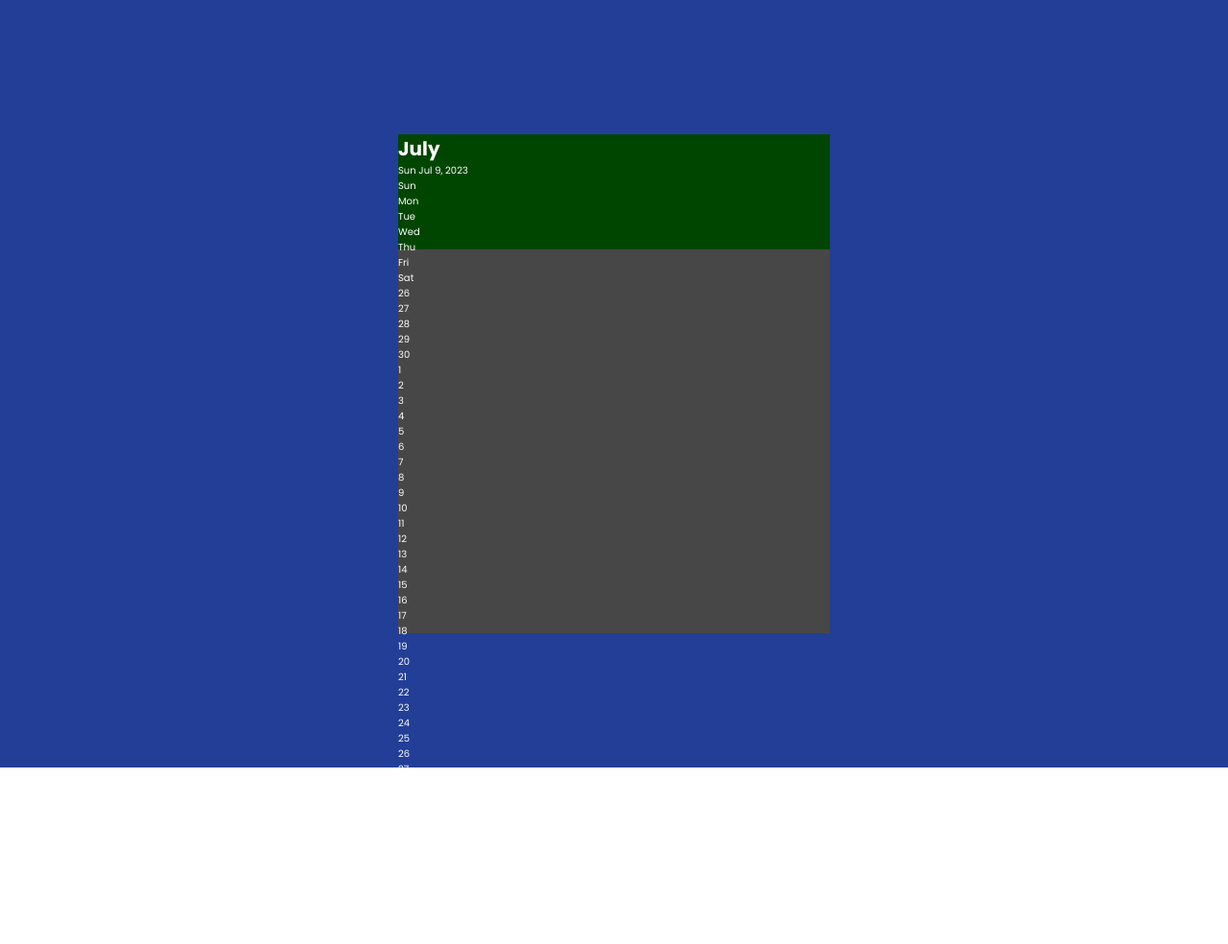
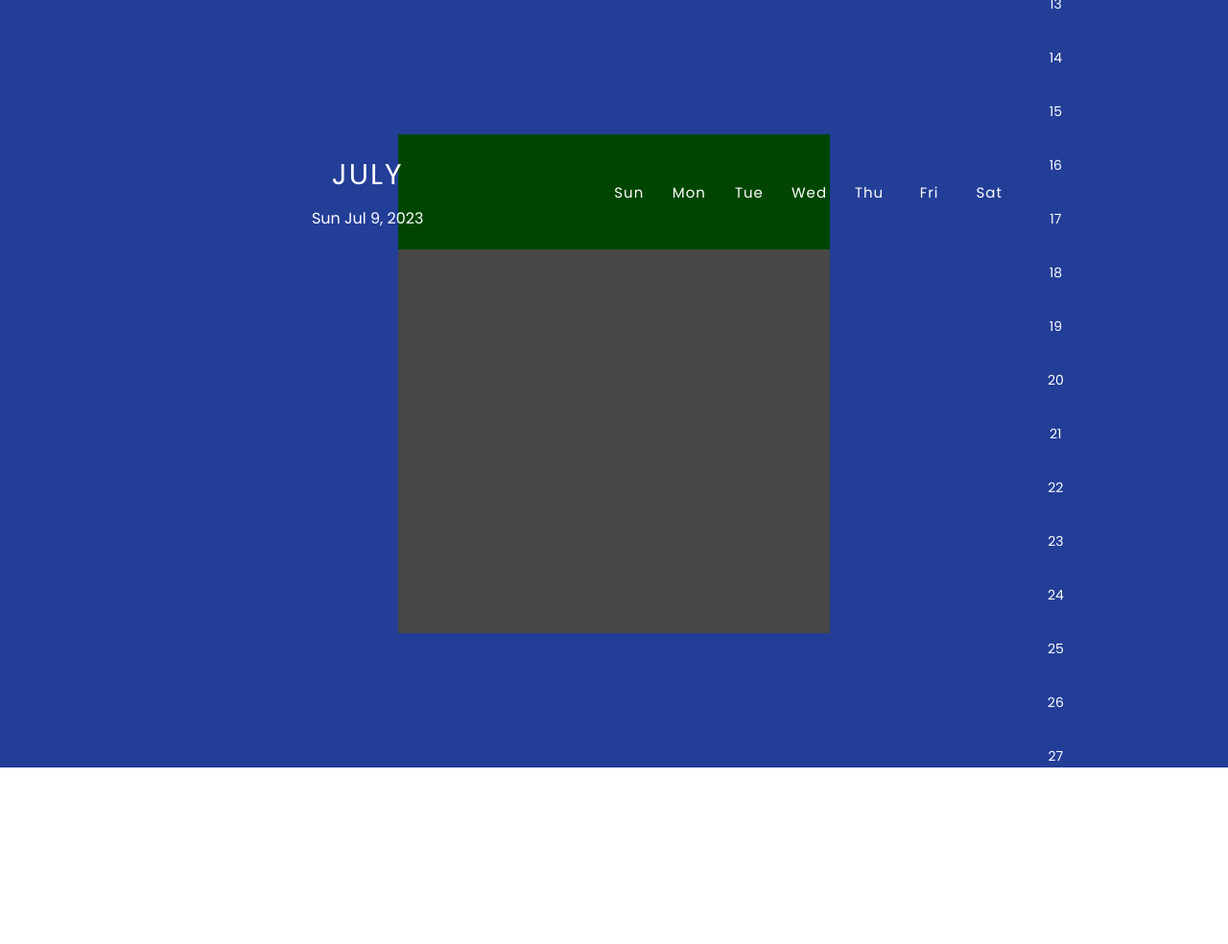
Before and after one commit to carlDguez19/calendar, a plain HTML site: page index.html in a window 1280 px wide. Shown: the whole page at 96% size. Drawn offline with Linux system fonts and the light colour scheme.

Commit message:
the css of this calendar is not working I will go through the tutorial again tomorrow

```diff
--- a/css/main.scss
+++ b/css/main.scss
@@ -29,5 +29,77 @@ html{
     width: 100%;
     height: 12rem;
     background-color: rgb(0, 70, 0);
+    display: flex;
+    justify-content: center;
+    align-items: center;
+    padding: .2rem;
+    text-align: center;
+    text-shadow: 0.3rem .5rem black(0,0,0,0.5);
+    i{
+        font-size: 2.5rem;
+        cursor: pointer;
+    }
+    h1{
+        font-size: 3rem;
+        font-weight: 400;
+        padding: 0 20rem;
+        text-transform: uppercase;
+        letter-spacing: 0.2rem;
+        margin-bottom: 1rem;
+    }
+    p{
+        font-size: 1.6rem;
+    }
 }
-// a
+
+.weekdays{
+    width: 100%;
+    height: 5rem;
+    padding: 0 0.4rem;
+    display: flex;
+    align-items: center;
+}
+
+.weekdays div{
+    font-size: 1.5rem;
+    font-weight: 400;
+    letter-spacing: 0.1rem;
+    width: calc(44.2rem/7);
+    display: flex;
+    justify-content: center;
+    align-items: center;
+    text-shadow: 0.3rem 0.5rem black (0,0,0,0.5);
+}
+
+.days{
+    width: 100%;
+    display: flex;
+    flex-wrap: wrap;
+    padding: 0.2rem;
+}
+
+.days div{
+    font-size: 1.4rem;
+    margin: 0.3rem;
+    width: calc(40.4rem/7); // might be 40.2 rem/7
+    height: 5rem;
+    display: flex;
+    justify-content: center;
+    align-items: center;
+    text-shadow: 0 0.3rem 0.5rem black(0,0,0,0.5);
+    transition: background-color 0.2s;
+}
+
+.prev-date, .next-date{
+    opacity: 0.5;
+}
+
+.today{
+    background-color: rgb(0, 70, 0);
+}
+
+.days div:hover:not(.today){
+    background-color: black;
+    border: 0.2rem solid gray;
+    cursor: pointer;
+}
```
Also changed, not shown: css/main.css, 1 other file.
